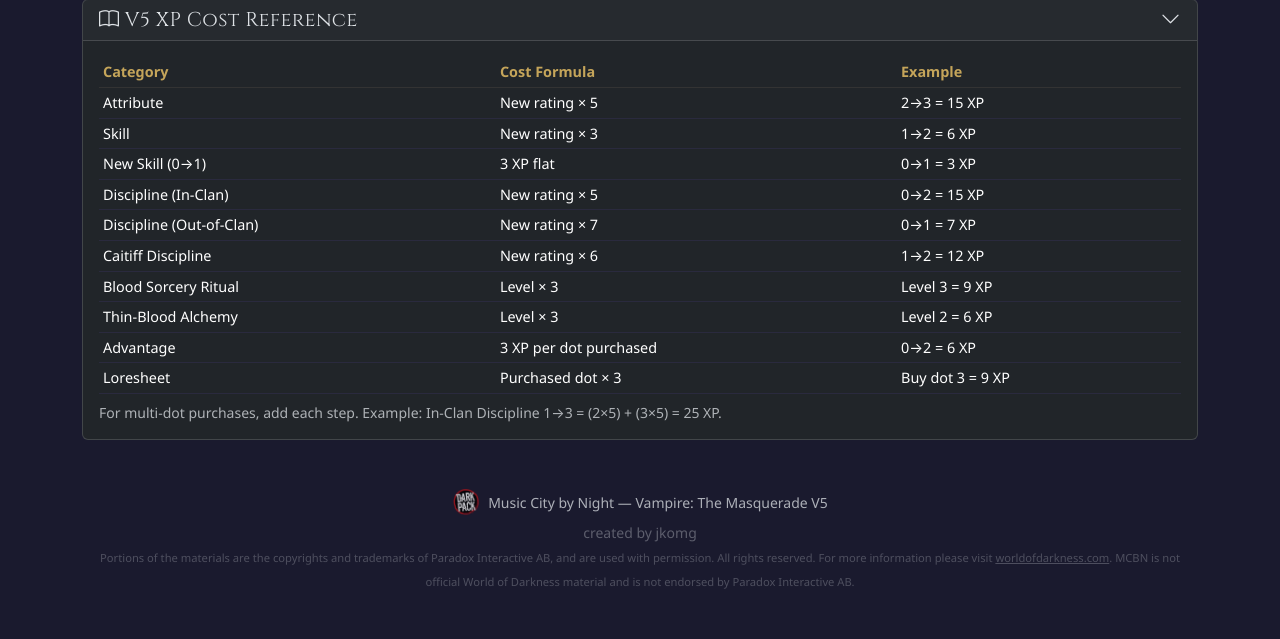
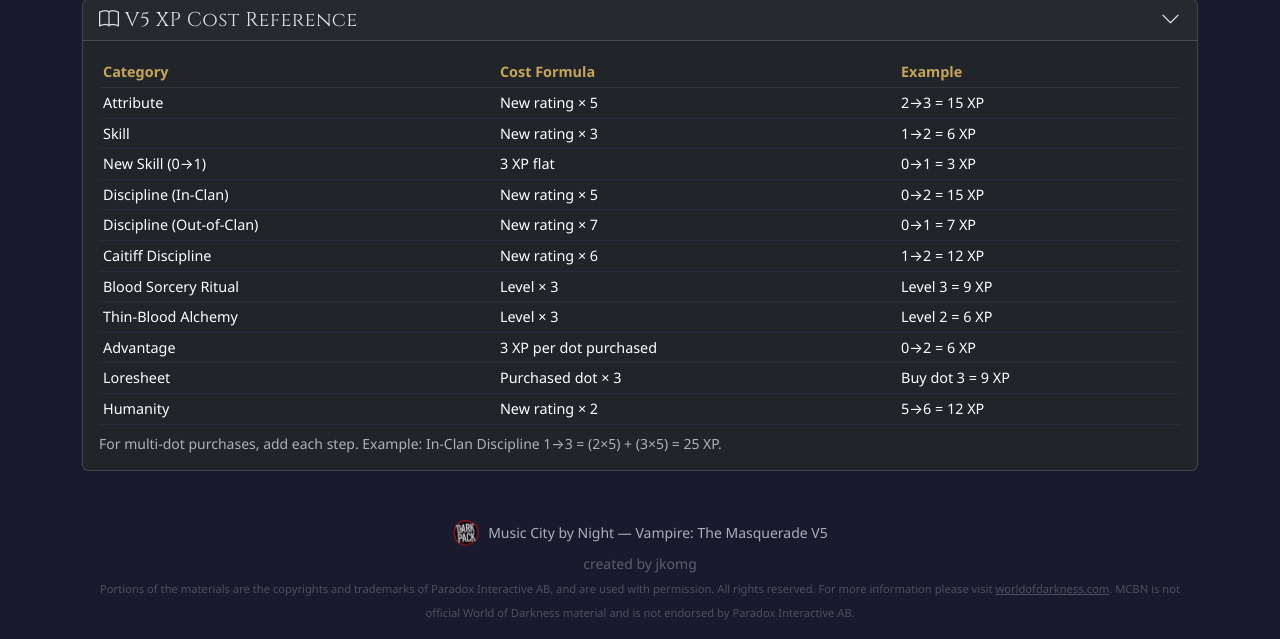
Before and after one commit to jkomg/mcbn-xp-tracker, a Flask app: template apps/web/app/templates/player/character.html in a window 1280 px wide, after a click on "V5 XP Cost Reference". Shown: the part 840-1479 px from the top of the page. Before the commit the page ends 1429 px from the top, so only its background shows below. Run offline with Flask 3, Linux system fonts and the light colour scheme; the template is opened without the code that fills it, so the values that code supplies are empty; parts of the project's set-up code (start-up, migrations or seed data) failed here and were passed over; some libraries are stand-ins or nearby versions.

Commit message:
feat: add Humanity as an XP spend category
New rating × 2 cost (e.g. 5→6 = 12 XP). Humanity appears in the
spend request form (trait auto-filled/locked), Wish List, and V5 XP
Cost Reference table. Dot range 1–10.

Co-Authored-By: Claude Sonnet 4.6 <noreply@anthropic.com>

```diff
--- a/apps/web/app/templates/player/character.html
+++ b/apps/web/app/templates/player/character.html
@@ -927,6 +927,7 @@
                         <tr><td>Thin-Blood Alchemy</td><td>Level × 3</td><td>Level 2 = 6 XP</td></tr>
                         <tr><td>Advantage</td><td>3 XP per dot purchased</td><td>0→2 = 6 XP</td></tr>
                         <tr><td>Loresheet</td><td>Purchased dot × 3</td><td>Buy dot 3 = 9 XP</td></tr>
+                        <tr><td>Humanity</td><td>New rating × 2</td><td>5→6 = 12 XP</td></tr>
                     </tbody>
                 </table>
                 <small class="text-muted mt-2 d-block">For multi-dot purchases, add each step. Example: In-Clan Discipline 1→3 = (2×5) + (3×5) = 25 XP.</small>
@@ -1080,6 +1081,7 @@ document.addEventListener('DOMContentLoaded', function() {
         'Advantage (Merit/Background)':{ per_dot: 3, min: 0, max: 5 },
         'Loresheet':                   { level_mult: 3, min: 0, max: 5 },
         'Ghoul Discipline':            { flat: 10, min: 0, max: 1 },
+        'Humanity':                    { multiplier: 2, min: 1, max: 10 },
     };
 
     function calcCost() {
@@ -1188,6 +1190,17 @@ document.addEventListener('DOMContentLoaded', function() {
                 }
             }
         }
+
+        // Auto-fill trait name for fixed-trait categories
+        if (traitNameInput) {
+            if (cat === 'Humanity') {
+                traitNameInput.value = 'Humanity';
+                traitNameInput.readOnly = true;
+            } else {
+                if (traitNameInput.readOnly) traitNameInput.value = '';
+                traitNameInput.readOnly = false;
+            }
+        }
     }
 
     // ═══ Living Sheet — pre-fill current dots from imported sheet data ═══
@@ -1262,6 +1275,7 @@ document.addEventListener('DOMContentLoaded', function() {
         'Advantage (Merit/Background)':{ per_dot: 3 },
         'Loresheet':                   { level_mult: 3 },
         'Ghoul Discipline':            { flat: 10 },
+        'Humanity':                    { multiplier: 2 },
     };
 
     function wlCost(cat, from, to) {
@@ -1401,6 +1415,25 @@ document.addEventListener('DOMContentLoaded', function() {
         el?.addEventListener('change', updatePreview);
     });
 
+    wlCat?.addEventListener('change', function() {
+        if (wlCat.value === 'Humanity') {
+            wlTrait.value = 'Humanity';
+            wlTrait.readOnly = true;
+            wlFrom.min = 1; wlFrom.max = 9;
+            wlTo.min = 2;   wlTo.max = 10;
+            if (parseInt(wlFrom.value) < 1) wlFrom.value = 1;
+            if (parseInt(wlTo.value) < 2)   wlTo.value = 2;
+        } else {
+            if (wlTrait.readOnly) wlTrait.value = '';
+            wlTrait.readOnly = false;
+            wlFrom.min = 0; wlFrom.max = 4;
+            wlTo.min = 1;   wlTo.max = 5;
+            if (parseInt(wlFrom.value) > 4) wlFrom.value = 0;
+            if (parseInt(wlTo.value) > 5)   wlTo.value = 1;
+        }
+        updatePreview();
+    });
+
     wlAddBtn?.addEventListener('click', function() {
         const cat   = wlCat.value;
         const trait = wlTrait.value.trim();
```
Also changed, not shown: 2 other files.
